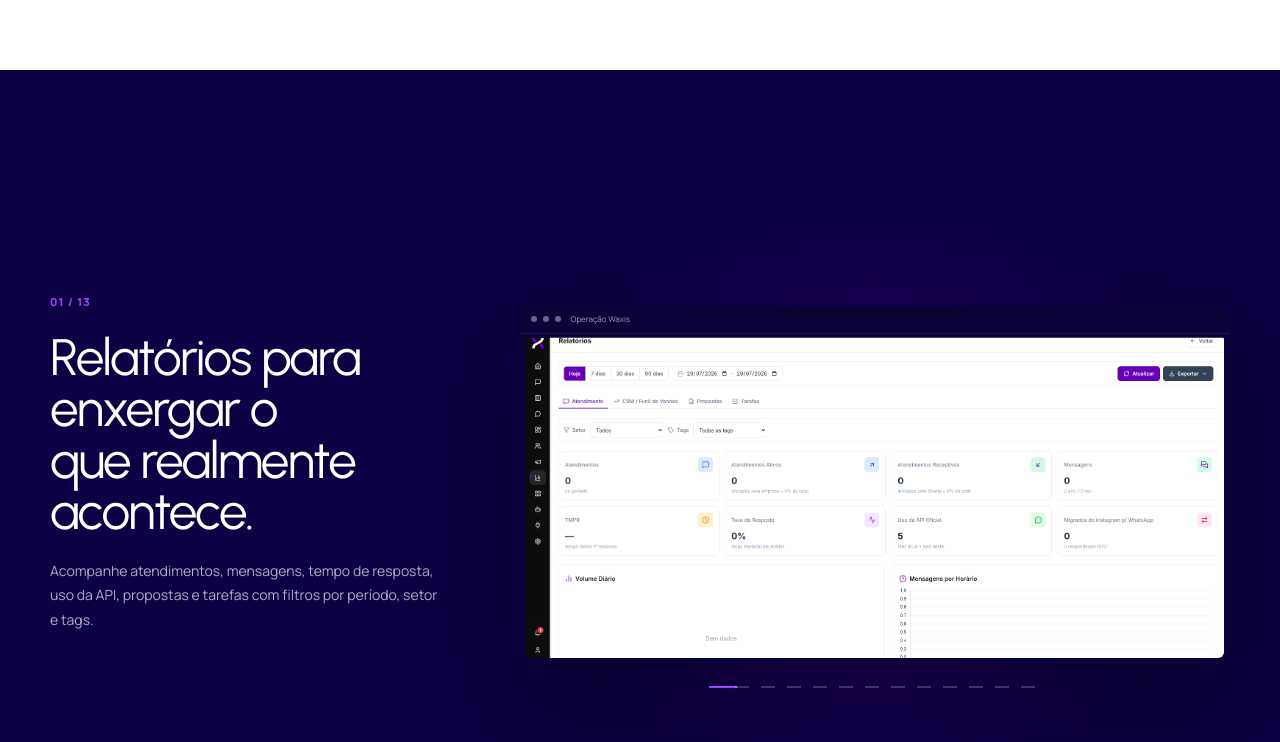
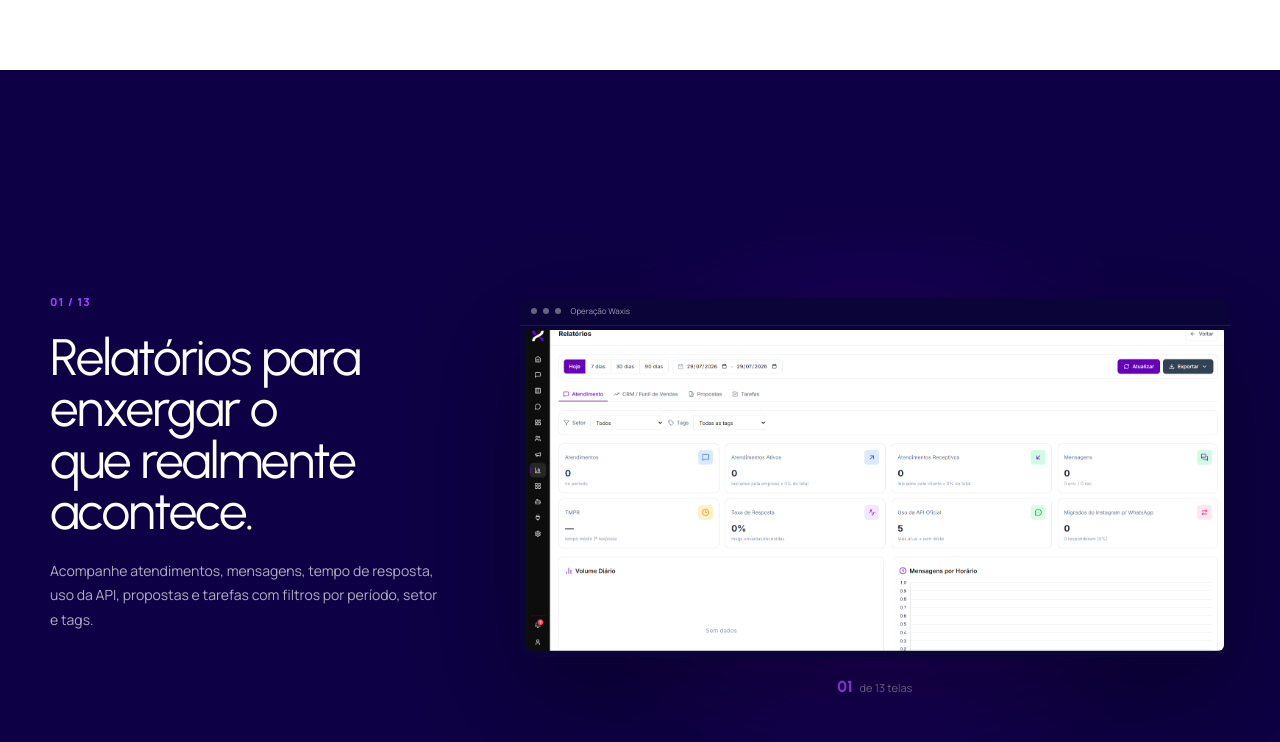
Before and after one commit to empraxistecnologia/site-waxis, a Next.js app: page / in a window 1280 px wide. Shown: the part 5721-6463 px from the top of the page. Built offline with nearby package versions, Linux system fonts and the light colour scheme.

Commit message:
Replace tour guide lines with numeric counter

```diff
--- a/app/globals.css
+++ b/app/globals.css
@@ -163,8 +163,8 @@ p { text-wrap: pretty; }
 .tour-copy article span { color: var(--violet-bright); font-size: 11px; font-weight: 800; letter-spacing: .1em; }
 .tour-copy h3 { max-width: 450px; margin: 22px 0; font-size: clamp(2.5rem, 4vw, 4.3rem); line-height: 1; }
 .tour-copy p { max-width: 460px; color: color-mix(in oklch, white 68%, transparent); font-size: 14px; line-height: 1.75; }
-.tour-dots { margin-top: 22px; display: flex; justify-content: center; gap: 6px; }
-.tour-dots i { width: 20px; height: 2px; background: color-mix(in oklch, white 20%, transparent); transform: scaleX(.7); transform-origin: left; transition: background .3s, transform .3s; }.tour-dots i.is-active { background: var(--violet-bright); transform: scaleX(1.4); }
+.tour-counter { margin-top: 20px; display: flex; align-items: baseline; justify-content: center; gap: 7px; color: color-mix(in oklch, white 45%, transparent); font-size: .6875rem; }
+.tour-counter strong { color: var(--violet-bright); font: 750 1rem var(--font-display); }
 .tour-visual { position: relative; }
 .tour-visual::before { content: ""; position: absolute; z-index: -1; inset: -14%; background: radial-gradient(circle, color-mix(in oklch, var(--violet) 24%, transparent), transparent 62%); filter: blur(30px); }
 .tour-screen { position: relative; aspect-ratio: 1.98; padding: 28px 6px 6px; overflow: hidden; background: #0b0438; border-radius: 14px; box-shadow: 0 40px 100px rgba(0,0,0,.35); }
--- a/app/page.tsx
+++ b/app/page.tsx
@@ -346,8 +346,8 @@ export default function Home() {
                     <Image unoptimized key={chapter.n} className={index === 0 ? "is-active" : ""} data-tour-image src={chapter.image} alt={chapter.alt} width={chapter.width} height={chapter.height} />
                   ))}
                 </div>
-                <div className="tour-dots" aria-label="Progresso das telas da plataforma">
-                  {productChapters.map((chapter, index) => <i key={chapter.n} className={index === 0 ? "is-active" : ""} data-tour-dot />)}
+                <div className="tour-counter" aria-label="Progresso das telas da plataforma">
+                  <strong data-tour-current>01</strong><span>de 13 telas</span>
                 </div>
               </div>
             </div>
--- a/app/site-client.tsx
+++ b/app/site-client.tsx
@@ -17,7 +17,7 @@ export function Experience() {
     const tour = document.querySelector<HTMLElement>("[data-tour]");
     const copies = Array.from(document.querySelectorAll<HTMLElement>("[data-tour-copy]"));
     const images = Array.from(document.querySelectorAll<HTMLElement>("[data-tour-image]"));
-    const dots = Array.from(document.querySelectorAll<HTMLElement>("[data-tour-dot]"));
+    const tourCurrent = document.querySelector<HTMLElement>("[data-tour-current]");
     const particleCleanups: Array<() => void> = [];
 
     if (!reduce) {
@@ -312,10 +312,10 @@ export function Experience() {
         const range = Math.max(1, tour.offsetHeight - innerHeight);
         const p = Math.min(0.999, Math.max(0, -rect.top / range));
         const active = Math.min(copies.length - 1, Math.floor(p * copies.length));
-        [...copies, ...images, ...dots].forEach((el) => el.classList.remove("is-active"));
+        [...copies, ...images].forEach((el) => el.classList.remove("is-active"));
         copies[active]?.classList.add("is-active");
         images[active]?.classList.add("is-active");
-        dots[active]?.classList.add("is-active");
+        if (tourCurrent) tourCurrent.textContent = String(active + 1).padStart(2, "0");
       }
       ticking = false;
     };
```
